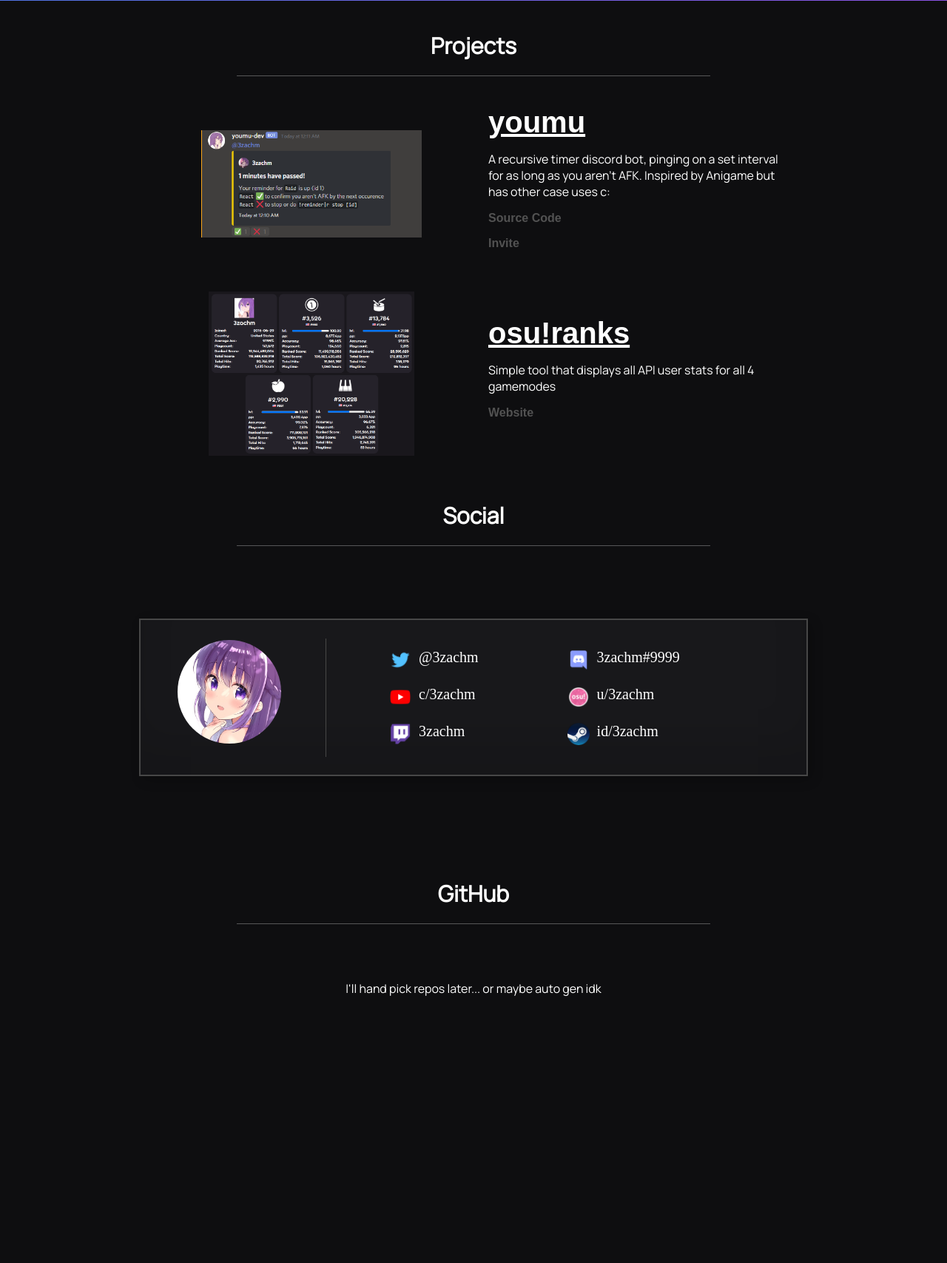
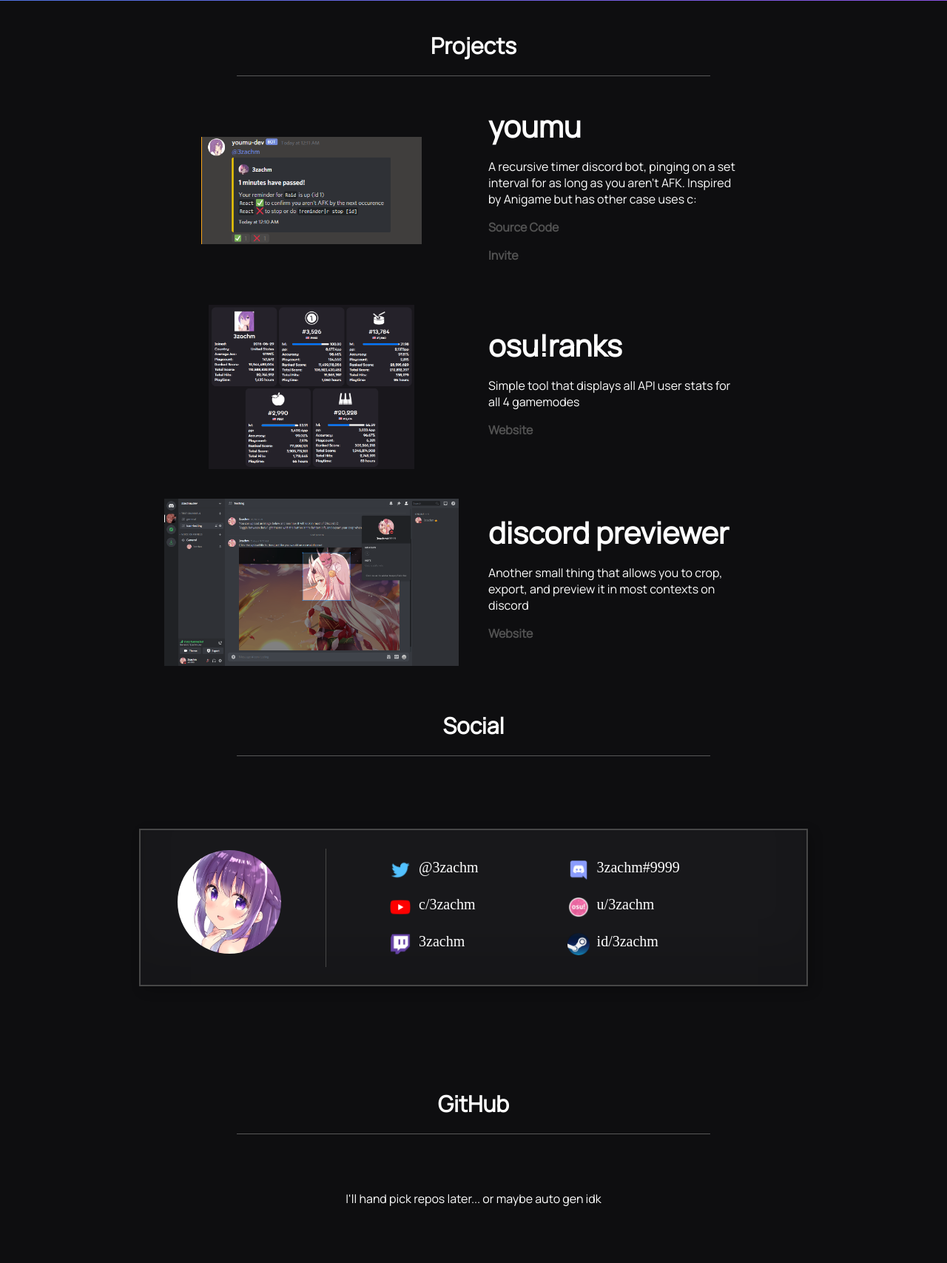
Before and after one commit to 3zachm/3zachm.dev, a PHP site: page / in a window 1280 px wide. Shown: the part 799-2506 px from the top of the page at 74% size. Before the commit the page ends 2145 px from the top, so only its background shows below. Run offline with PHP 8.4, Linux system fonts and the light colour scheme; some web fonts are replaced.

Commit message:
site updates

```diff
--- a/css/style.css
+++ b/css/style.css
@@ -4,6 +4,7 @@
     color:white;
     font-family: "arial";
     scroll-behavior: smooth;
+    overflow-x: hidden;
 }
 
 p {
@@ -120,7 +121,12 @@
 }
 
 .column-inner {
+    font-family: Manrope;
     margin: auto
+}
+
+.column-inner p {
+    padding-right: 5vw;
 }
 
 .projects-column h1 {
@@ -251,6 +257,31 @@
     border-radius: 50%;
 }
 
+body::-webkit-scrollbar {
+	width: 16px;
+	height: 16px
+}
+
+body::-webkit-scrollbar-track {
+	background-color: #202225;
+}
+
+body::-webkit-scrollbar-thumb,
+body::-webkit-scrollbar-track {
+	border: 4px solid transparent;
+	background-clip: padding-box;
+	border-radius: 8px
+}
+
+body::-webkit-scrollbar-thumb {
+	background-color: #2f3136;
+	min-height: 40px
+}
+
+body::-webkit-scrollbar-corner {
+	background-color: transparent
+}
+
 /*"Code" for menu*/
 
 .main-menu {
--- a/index.php
+++ b/index.php
@@ -4,7 +4,7 @@
     <script src="https://ajax.googleapis.com/ajax/libs/jquery/3.5.1/jquery.min.js"></script>
     <script src="https://unpkg.com/aos@2.3.1/dist/aos.js"></script>
     <script src="js/granim.js"></script>
-    <link rel="stylesheet" type="text/css" href="css/style.css">
+    <link rel="stylesheet" type="text/css" href="css/style.css?v=0.0">
 	<link rel="stylesheet" href="https://fonts.googleapis.com/css?family=Manrope">
 	<link rel="stylesheet" href="http://fonts.cdnfonts.com/css/torus">
     <link rel="apple-touch-icon" sizes="180x180" href="./favicon/apple-touch-icon.png">
@@ -28,7 +28,7 @@
             <h1 class="main-header-heading">Hello</h1>
         </div>
     </header>
-    <section class="section">
+    <section class="section" data-aos="fade-left">
         <div class="section-container" id="section-projects">
             <h2 class="section-title">Projects</h2>
             <div class="projects-container">
@@ -40,7 +40,7 @@
                     </div>
                     <div class="projects-column" id="youmu-right">
                         <div class="column-inner">
-                            <h1><u>youmu</u></h1>
+                            <h1>youmu</h1>
                             <p>A recursive timer discord bot, pinging on a set interval for as long as you aren't AFK.
                                 Inspired by Anigame but has other case uses c:</p>
                             <a href="https://github.com/3zachm/recursive-reminders" id="youmu-source" target="_self"><b>Source Code</b></a></p>
@@ -56,9 +56,23 @@
                     </div>
                     <div class="projects-column" id="stats-right">
                         <div class="column-inner">
-                            <h1><u>osu!ranks</u></h1>
+                            <h1>osu!ranks</h1>
                             <p>Simple tool that displays all API user stats for all 4 gamemodes</p>
                             <a href="./osuranks/" target="_self"><b>Website</b></a></p>
+                        </div>
+                    </div>
+                </div>
+                <div data-aos="fade-right" class="projects">
+                    <div class="projects-column" id="discord-left">
+                        <div class="column-inner">
+                            <img src="img/discord-preview2.png" class="projects-img" id="discord-img">
+                        </div>
+                    </div>
+                    <div class="projects-column" id="discord-right">
+                        <div class="column-inner">
+                            <h1>discord previewer</h1>
+                            <p>Another small thing that allows you to crop, export, and preview it in most contexts on discord</p>
+                            <a href="./discord/" target="_self"><b>Website</b></a></p>
                         </div>
                     </div>
                 </div>
```
Also changed, not shown: img/discord-preview.png (added), img/discord-preview2.png (added).
